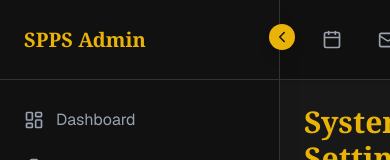
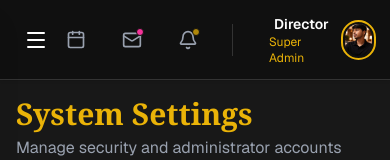
Before and after one commit to mrityunjay45108/school-website-for-client-, a Next.js app in the folder frontend/: page /admin/settings in a window 390 px wide. Shown: the top 160 px of the page. Built offline with nearby package versions, Linux system fonts and the light colour scheme; no server answers; sample sign-in values are in the browser's storage.

Commit message:
feat: make homepage and admin panel responsive for mobile devices

```diff
--- a/frontend/src/app/admin/layout.tsx
+++ b/frontend/src/app/admin/layout.tsx
@@ -1,21 +1,29 @@
-import React from "react";
+"use client";
+
+import React, { useState } from "react";
 import { Sidebar } from "@/components/admin/Sidebar";
 import { Topbar } from "@/components/admin/Topbar";
 import { AdminGuard } from "@/components/admin/AdminGuard";
-import { Toaster } from "react-hot-toast";
 
 export default function AdminLayout({
   children,
 }: {
   children: React.ReactNode;
 }) {
+  const [isMobileMenuOpen, setIsMobileMenuOpen] = useState(false);
+
   return (
     <AdminGuard>
       <div className="flex h-screen bg-[#111] overflow-hidden font-sans text-white">
-        <Sidebar />
+        <Sidebar
+          isMobileMenuOpen={isMobileMenuOpen}
+          setIsMobileMenuOpen={setIsMobileMenuOpen}
+        />
         <div className="flex-1 flex flex-col h-screen overflow-hidden">
-          <Topbar />
-          <main className="flex-1 overflow-x-hidden overflow-y-auto bg-[#181818] p-6 relative">
+          <Topbar
+            toggleMobileMenu={() => setIsMobileMenuOpen(!isMobileMenuOpen)}
+          />
+          <main className="flex-1 overflow-x-hidden overflow-y-auto bg-[#181818] p-4 md:p-6 relative">
             <div className="mx-auto max-w-7xl">
               {children}
             </div>
--- a/frontend/src/app/page.tsx
+++ b/frontend/src/app/page.tsx
@@ -2,10 +2,7 @@
 
 import React, { useState, useEffect } from "react";
 import { motion } from "framer-motion";
-import {
-  Scale, BookOpen, GraduationCap, Users, PhoneCall,
-  MapPin, Clock, ArrowRight, CheckCircle, Mail, Bell
-} from "lucide-react";
+import { ArrowRight, BookOpen, User, Users, Calendar, MapPin, Phone, PhoneCall, Mail, Clock, ShieldCheck, FileText, CheckCircle, Bell, ArrowUpRight, Menu, X } from "lucide-react";
 import Link from "next/link";
 
 // ----------------------------------------------------------------------
@@ -13,6 +10,7 @@ import Link from "next/link";
 // ----------------------------------------------------------------------
 const Navbar = () => {
   const [scrolled, setScrolled] = useState(false);
+  const [isMobileMenuOpen, setIsMobileMenuOpen] = useState(false);
 
   useEffect(() => {
     const handleScroll = () => setScrolled(window.scrollY > 50);
@@ -28,7 +26,7 @@ const Navbar = () => {
             <BookOpen size={24} className="text-[#181818]" />
           </div>
           <div>
-            <h1 className="font-serif font-bold text-2xl tracking-wide text-[#eab308]">
+            <h1 className="font-serif font-bold text-xl md:text-2xl tracking-wide text-[#eab308]">
               Shiksha Prabhat
             </h1>
           </div>
@@ -41,8 +39,8 @@ const Navbar = () => {
             </Link>
           ))}
         </div>
-        <div className="flex items-center gap-4">
-          <Link href="/login" className="hidden md:flex text-gray-300 hover:text-white text-sm font-medium transition-colors">
+        <div className="hidden lg:flex items-center gap-4">
+          <Link href="/login" className="text-gray-300 hover:text-white text-sm font-medium transition-colors">
             Admin Login
           </Link>
           <Link href="/admission">
@@ -51,7 +49,41 @@ const Navbar = () => {
             </button>
           </Link>
         </div>
+
+        {/* Mobile Toggle */}
+        <button
+          className="lg:hidden text-white"
+          onClick={() => setIsMobileMenuOpen(!isMobileMenuOpen)}
+        >
+          {isMobileMenuOpen ? <X size={28} /> : <Menu size={28} />}
+        </button>
       </div>
+
+      {/* Mobile Menu Dropdown */}
+      {isMobileMenuOpen && (
+        <div className="lg:hidden absolute top-full left-0 w-full bg-[#181818] border-b border-[#333] shadow-xl py-4 flex flex-col px-6 gap-4">
+          {["Home", "Programs", "Notices", "Toppers", "Gallery", "Contact"].map((item) => (
+            <Link
+              key={item}
+              href={`#${item.toLowerCase()}`}
+              onClick={() => setIsMobileMenuOpen(false)}
+              className="text-base font-medium text-white hover:text-[#eab308] py-2 border-b border-[#333]"
+            >
+              {item}
+            </Link>
+          ))}
+          <div className="flex flex-col gap-4 mt-2">
+            <Link href="/login" className="text-gray-300 hover:text-white text-base font-medium py-2">
+              Admin Login
+            </Link>
+            <Link href="/admission" onClick={() => setIsMobileMenuOpen(false)}>
+              <button suppressHydrationWarning className="w-full bg-[#eab308] hover:bg-[#ca9a04] text-[#181818] px-6 py-3 text-sm font-bold transition-colors rounded-sm">
+                School Admission
+              </button>
+            </Link>
+          </div>
+        </div>
+      )}
     </nav>
   );
 };
--- a/frontend/src/components/admin/Sidebar.tsx
+++ b/frontend/src/components/admin/Sidebar.tsx
@@ -22,7 +22,8 @@ import {
   ChevronRight,
   ClipboardList,
   PenTool,
-  Clock
+  Clock,
+  X
 } from "lucide-react";
 
 const menuItems = [
@@ -42,14 +43,30 @@ const menuItems = [
   { title: "Settings", icon: Settings, path: "/admin/settings" },
 ];
 
-export function Sidebar() {
+interface SidebarProps {
+  isMobileMenuOpen?: boolean;
+  setIsMobileMenuOpen?: (val: boolean) => void;
+}
+
+export function Sidebar({ isMobileMenuOpen, setIsMobileMenuOpen }: SidebarProps) {
   const pathname = usePathname();
   const [isCollapsed, setIsCollapsed] = useState(false);
 
   return (
+    <>
+      {/* Mobile Overlay */}
+      {isMobileMenuOpen && (
+        <div
+          className="md:hidden fixed inset-0 bg-black/60 z-40"
+          onClick={() => setIsMobileMenuOpen && setIsMobileMenuOpen(false)}
+        />
+      )}
+
       <motion.aside
         animate={{ width: isCollapsed ? 80 : 280 }}
-      className="h-screen bg-[#111111] border-r border-[#333] flex flex-col relative z-20 shadow-xl transition-all duration-300"
+        className={`fixed md:relative h-screen bg-[#111111] border-r border-[#333] flex flex-col z-50 shadow-xl transition-transform duration-300 ${
+          isMobileMenuOpen ? "translate-x-0" : "-translate-x-full md:translate-x-0"
+        }`}
       >
         <div className="flex items-center justify-between p-6 h-20 border-b border-[#333]">
           {!isCollapsed && (
@@ -66,9 +83,20 @@ export function Sidebar() {
               S
             </div>
           )}
+
+          {/* Mobile Close Button */}
+          {setIsMobileMenuOpen && (
+            <button
+              className="md:hidden text-gray-400 hover:text-white"
+              onClick={() => setIsMobileMenuOpen(false)}
+            >
+              <X size={24} />
+            </button>
+          )}
+
           <button
             onClick={() => setIsCollapsed(!isCollapsed)}
-          className="absolute -right-4 top-6 bg-[#eab308] text-[#111] p-1 rounded-full shadow-lg hover:scale-110 transition"
+            className="hidden md:block absolute -right-4 top-6 bg-[#eab308] text-[#111] p-1 rounded-full shadow-lg hover:scale-110 transition"
           >
           {isCollapsed ? <ChevronRight size={18} /> : <ChevronLeft size={18} />}
         </button>
@@ -112,5 +140,6 @@ export function Sidebar() {
         </button>
       </div>
     </motion.aside>
+    </>
   );
 }
--- a/frontend/src/components/admin/Topbar.tsx
+++ b/frontend/src/components/admin/Topbar.tsx
@@ -1,12 +1,24 @@
 "use client";
 
 import React from "react";
-import { Search, Bell, Mail, Calendar, Sun, Moon } from "lucide-react";
+import { Search, Bell, Mail, Calendar, Menu } from "lucide-react";
 
-export function Topbar() {
+interface TopbarProps {
+  toggleMobileMenu?: () => void;
+}
+
+export function Topbar({ toggleMobileMenu }: TopbarProps) {
   return (
-    <header className="h-20 bg-[#111111]/90 backdrop-blur-md border-b border-[#333] sticky top-0 z-10 flex items-center justify-between px-8 shadow-sm">
+    <header className="h-20 bg-[#111111]/90 backdrop-blur-md border-b border-[#333] sticky top-0 z-10 flex items-center justify-between px-4 md:px-8 shadow-sm">
       <div className="flex-1 flex items-center gap-4">
+        {toggleMobileMenu && (
+          <button
+            className="md:hidden p-2 text-white hover:bg-[#333] rounded-sm transition-colors"
+            onClick={toggleMobileMenu}
+          >
+            <Menu size={24} />
+          </button>
+        )}
         <div className="relative w-full max-w-md hidden md:block">
           <Search className="absolute left-3 top-1/2 -translate-y-1/2 text-gray-400" size={18} />
           <input
```
Lines whose indentation alone changed are shown as unchanged.
